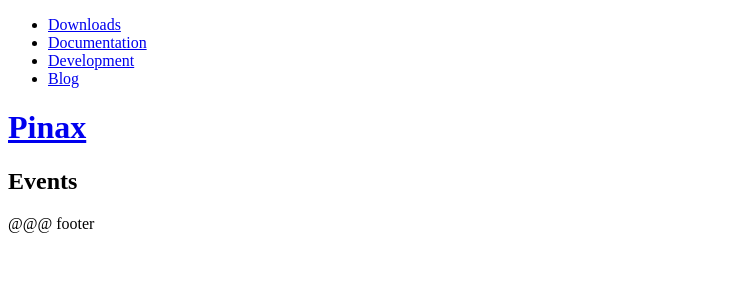
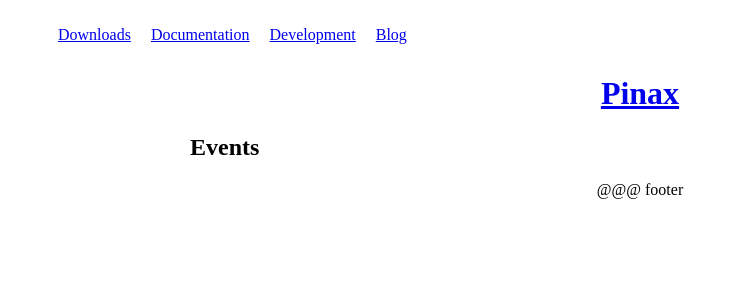
Before and after one commit to pinax/pinaxproject.com, a Django app: template pinaxsite_project/templates/events/home.html in a window 1280 px wide. Shown: the top 300 px of the page, without its empty margins (0-736 px from the left). Run offline with Django 3.2, Linux system fonts and the light colour scheme; the template is opened without the code that fills it, so the values that code supplies are empty; parts of the project's set-up code (start-up, migrations or seed data) failed here and were passed over.

Commit message:
added just a sprinkle of layout

```diff
--- /dev/null
+++ b/pinaxsite_project/media/css/layout.css
@@ -0,0 +1,27 @@
+#header {
+    text-align: center;
+}
+#main_content {
+    width: 900px;
+    margin: 0 auto;
+}
+#footer {
+    text-align: center;
+}
+.clear {
+    clear: both;
+}
+
+.box {
+    margin: 20px 0;
+    padding: 5px 10px;
+    border: 1px solid #000;
+}
+
+ul.nav {
+    list-style: none;
+}
+ul.nav li {
+    padding: 10px;
+    float: left;
+}
--- a/pinaxsite_project/templates/_nav.html
+++ b/pinaxsite_project/templates/_nav.html
@@ -6,3 +6,4 @@
     <li><a href="http://code.pinaxproject.com/">Development</a></li>
     <li><a href="{% url blog %}">Blog</a></li>
 </ul>
+<div class="clear"></div>
--- a/pinaxsite_project/templates/site_base.html
+++ b/pinaxsite_project/templates/site_base.html
@@ -3,7 +3,7 @@
     <head>
         <title>{% block head_title_base %}Pinax : {% block head_title %}{% endblock %}{% endblock %}</title>
 
-        {# @@@ stylesheets #}
+        <link rel="stylesheet" href="{{ STATIC_URL }}css/layout.css" />
         {# @@@ atom feeds #}
     </head>
 
```
